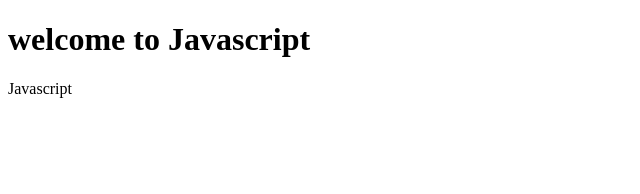
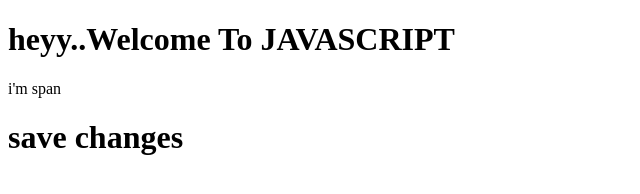
Before and after one commit to Thoratsahil/JavaScript, a plain HTML site: page practice.html in a window 1280 px wide. Shown: the whole page, without its empty margins (0-640 px from the left). Drawn offline with Linux system fonts and the light colour scheme.

Commit message:
commit all

```diff
--- a/practice.html
+++ b/practice.html
@@ -2,11 +2,16 @@
 <html lang="en">
 <head>
     <meta charset="UTF-8">
+    <meta http-equiv="X-UA-Compatible" content="IE=edge">
     <meta name="viewport" content="width=device-width, initial-scale=1.0">
-    <title>Document</title>
+    <title>practice of JS</title>
 </head>
 <body>
-    <h1>welcome to Javascript</h1>
-    <div> Javascript </div>
+    <h1>heyy..Welcome To JAVASCRIPT</h1>
+    <span id="first" class="hiee">i'm span</span>
+    <script src="script.js"></script>
+
+    <h1> save changes </h1>
+
 </body>
 </html>
--- /dev/null
+++ b/script.js
@@ -0,0 +1,2 @@
+let a=first.getattribute("class")
+console.log(a)
```
